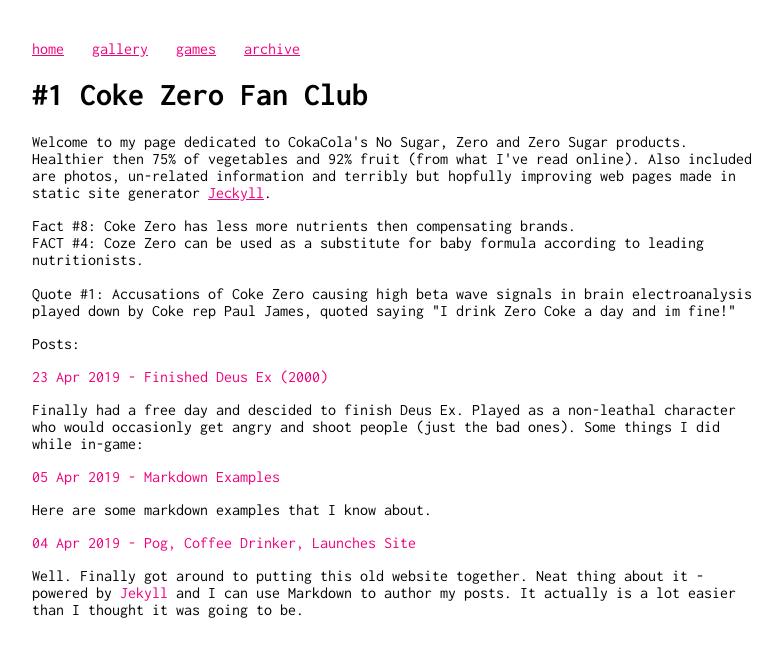
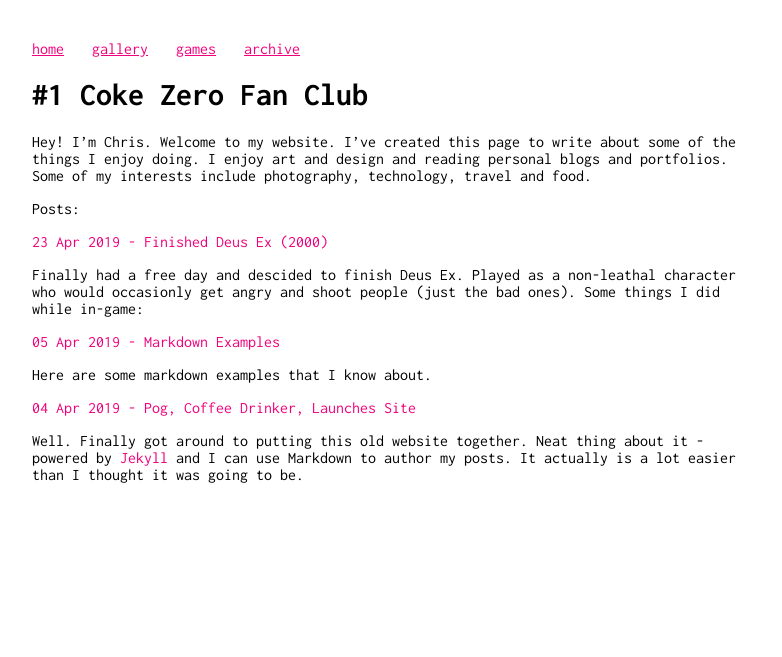
Before and after one commit to poglet/poglet.github.io, a Jekyll site: the page built from index.html, in a window 1280 px wide. Shown: the top 657 px of the page, without its empty margins (248-1030 px from the left). Built offline with Jekyll 4.4.1, drawn with Linux system fonts in a browser that asks for light colours.

Commit message:
Update index.html

```diff
--- a/index.html
+++ b/index.html
@@ -1,27 +1,17 @@
 ---
 layout: default
-title: CokeRulez
+title: POGLET
 ---
 
 <div class="blurb">
    <h1>#1 Coke Zero Fan Club</h1>
 
    <p>
-      Welcome to my page dedicated to CokaCola's No Sugar, Zero and Zero Sugar products.
-      Healthier then 75% of vegetables and 92% fruit (from what I've read online).
-      Also included are photos, un-related information and terribly but hopfully improving web pages made in static site
-      generator <a href="https://jekyllrb.com/">Jeckyll</a>.
+      Hey! I’m Chris.  Welcome to my website.
+      I’ve created this page to write about some of the things I enjoy doing.
+      I enjoy art and design and reading personal blogs and portfolios.
+      Some of my interests include photography, technology, travel and food.
    </P>
-
-   <p>
-      Fact #8: Coke Zero has less more nutrients then compensating brands.
-      <br>
-      FACT #4: Coze Zero can be used as a substitute for baby formula according to leading nutritionists.
-      <br>
-      <br>
-      Quote #1: Accusations of Coke Zero causing high beta wave signals in brain electroanalysis played down by Coke rep Paul James, quoted saying
-      "I drink Zero Coke a day and im fine!"
-   </p>
 
    <p>
    Posts:
```
